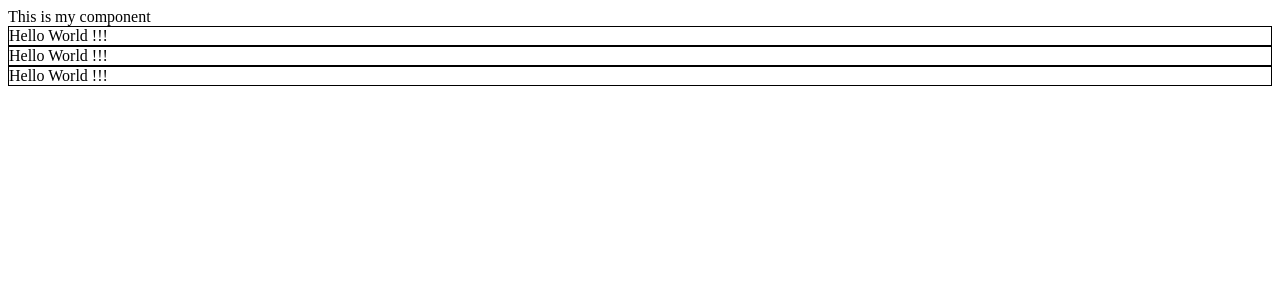
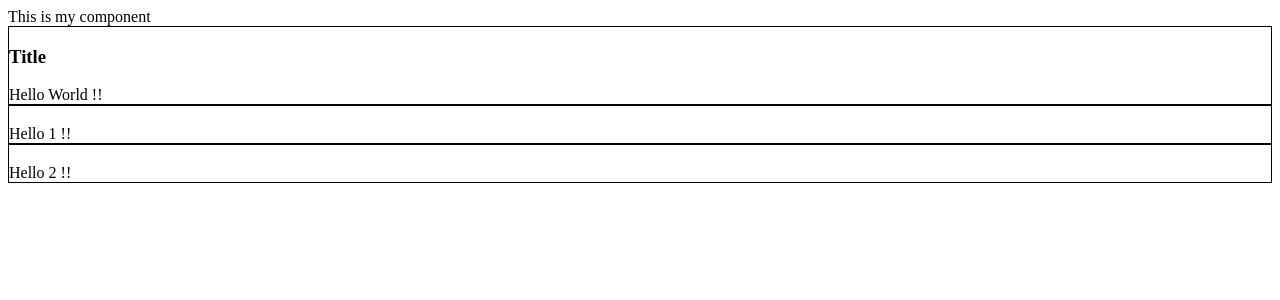
Before and after one commit to JuanCarlosLira/ce-app, a React (Create React App) app: page / in a window 1280 px wide. Shown: the top 300 px of the page. Built offline with nearby package versions, Linux system fonts and the light colour scheme; the HTML template or start-up script is replaced by a standard one.

Commit message:
Started using basic props

```diff
--- a/src/App.js
+++ b/src/App.js
@@ -1,16 +1,22 @@
 import React from 'react';
 import './App.css';
 
-function HelloWorld() {
+function HelloWorld(props) {
   return (
-    <div id="hello">Hello World !!!</div>
+    <div id="hello">
+      <h3>{props.title}</h3>
+      {props.myText}
+    </div>
   );
 }
 
 function App() {
   return (
     <div >
-      This is my component <HelloWorld/> <HelloWorld/> <HelloWorld/>
+      This is my component
+      <HelloWorld myText="Hello World !!" title="Title"/>
+      <HelloWorld myText="Hello 1 !!"/>
+      <HelloWorld myText="Hello 2 !!"/>
     </div>
   );
 }
```
